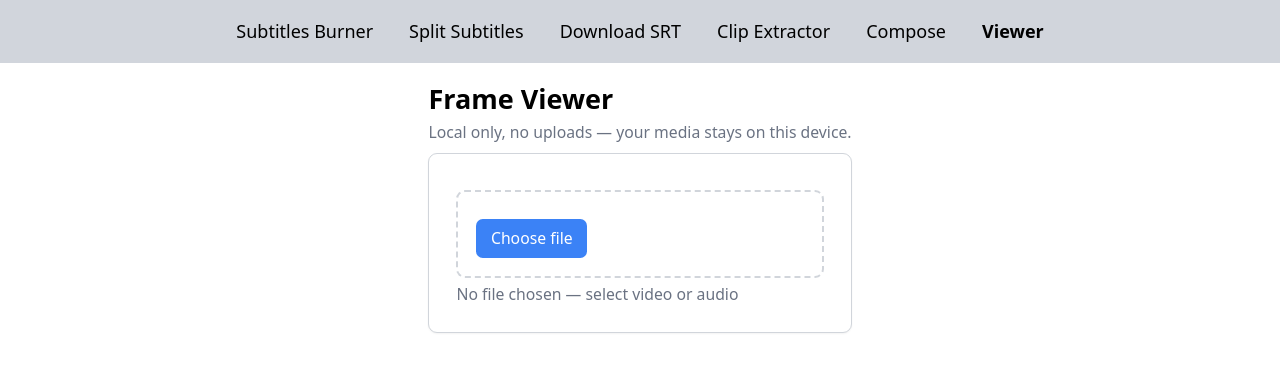
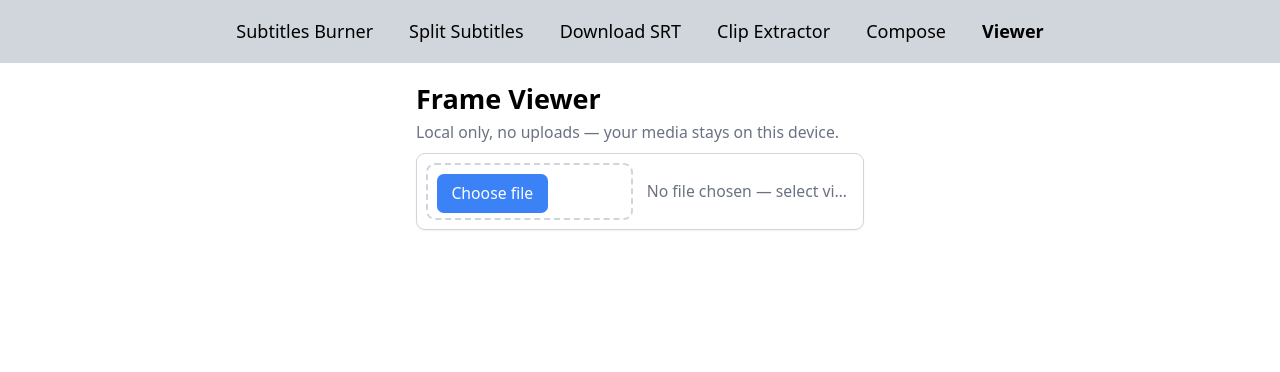
Before and after one commit to BurnySc2/burn-subtitles-web, a SvelteKit app: page /viewer in a window 1280 px wide. Shown: the top 372 px of the page. Built offline with nearby package versions, Linux system fonts and the light colour scheme.

Commit message:
Tighten viewer file controls spacing

```diff
--- a/src/routes/viewer/+page.svelte
+++ b/src/routes/viewer/+page.svelte
@@ -246,7 +246,9 @@ onDestroy(() => {
     <h1 class="text-2xl font-bold">Frame Viewer</h1>
     <p class="mt-1 text-sm text-gray-500">Local only, no uploads — your media stays on this device.</p>
     <div class="mt-2 flex flex-col gap-3">
-        <div class="section">
+        <div class="section viewer-file-compact">
+            <div class="flex flex-wrap items-center gap-x-3 gap-y-1">
+                <div class="min-w-0 flex-1">
                     <ComposeFileDrop
                         accept="video/*,audio/*"
                         {choose_label}
@@ -259,10 +261,14 @@ onDestroy(() => {
                         on_file={handle_picked_file}
                         on_remove={handle_remove}
                     />
+                </div>
                 <p
                     id="viewer-file-status"
                     aria-live="polite"
-                class={file_name ? "mt-1 text-sm font-medium text-green-700" : "mt-1 text-sm text-gray-500"}
+                    title={file_name ?? undefined}
+                    class={file_name
+                        ? "min-w-0 flex-1 truncate text-sm font-medium text-green-700"
+                        : "min-w-0 flex-1 truncate text-sm text-gray-500"}
                 >
                     {#if file_name}
                         ✓ Accepted: {file_name}
@@ -270,6 +276,7 @@ onDestroy(() => {
                         No file chosen — select video or audio
                     {/if}
                 </p>
+            </div>
         </div>
         {#if viewer_state.source}
             <div class="section">
@@ -322,3 +329,18 @@ onDestroy(() => {
         {/if}
     </div>
 </div>
+
+<style>
+.viewer-file-compact {
+    padding: 0.5rem;
+}
+.viewer-file-compact :global(.drop-zone) {
+    margin-top: 0;
+    padding: 0.25rem 0.5rem;
+    font-size: 0.875rem;
+}
+.viewer-file-compact :global(.drop-zone > div) {
+    margin-top: 0.25rem;
+    gap: 0.25rem;
+}
+</style>
```
Lines whose indentation alone changed are shown as unchanged.
